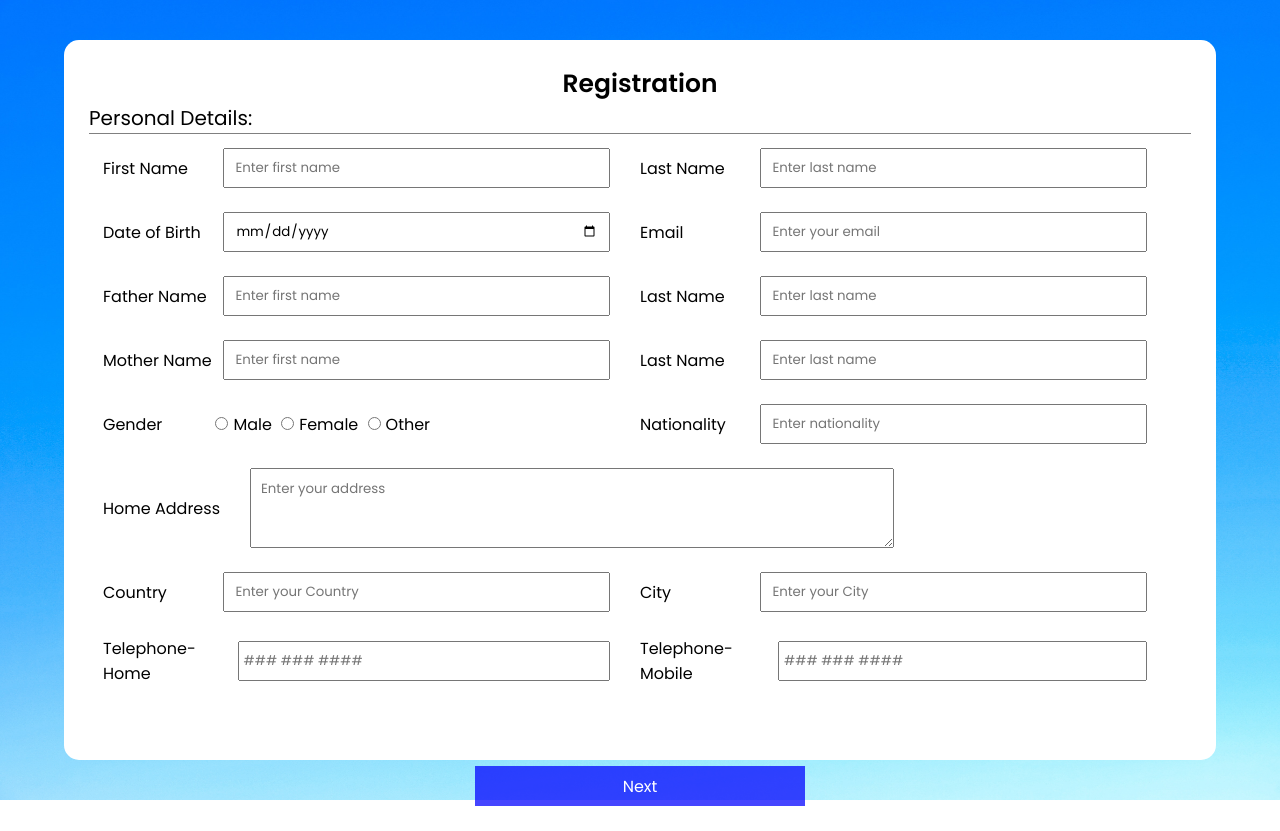
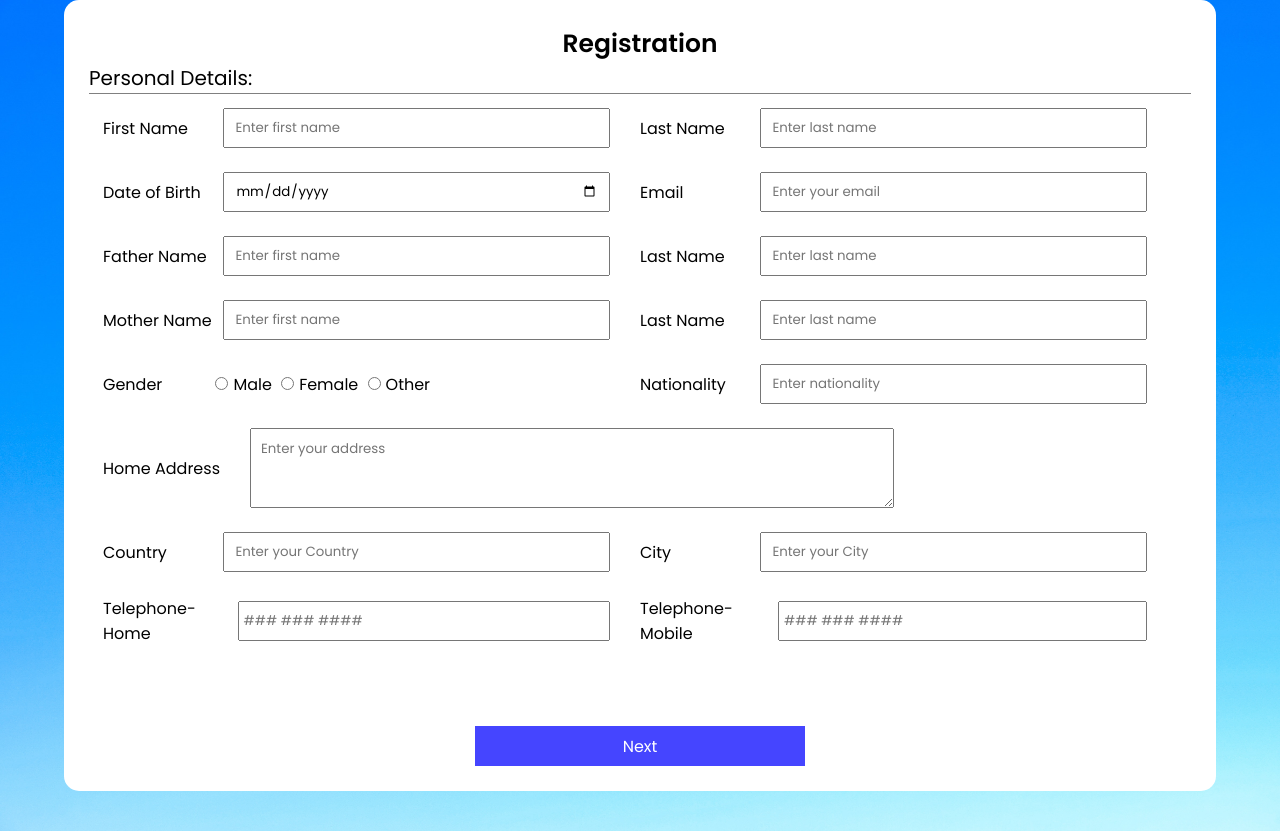
Before and after one commit to ArpitaBehuria1/RegistrationForm, a plain HTML site: page views/index.html in a window 1280 px wide. Before the commit the page ends 806 px from the top, so only its background shows below. Drawn offline with Linux system fonts and the light colour scheme.

Commit message:
fix ui issue

```diff
--- a/stylesheet/from_style.css
+++ b/stylesheet/from_style.css
@@ -8,7 +8,7 @@ body{
     background: url(../assets/from_background.jpg);
     background-size: 100% 100%;
     background-repeat: no-repeat;
-    height: 100vh;
+    height: auto;
     width: 100vw;
     display: flex;
     align-items: center;
@@ -20,6 +20,7 @@ body{
     background-color: white;
     padding: 25px;
     border-radius: 15px;
+    margin-bottom: 40px;
 }
 .text-center{
     text-align: center;
```
